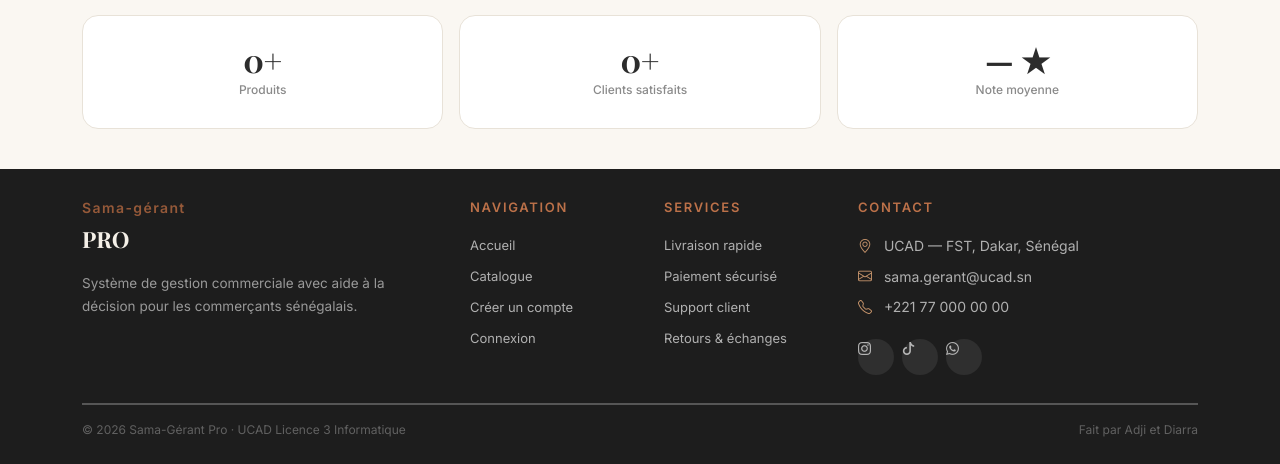
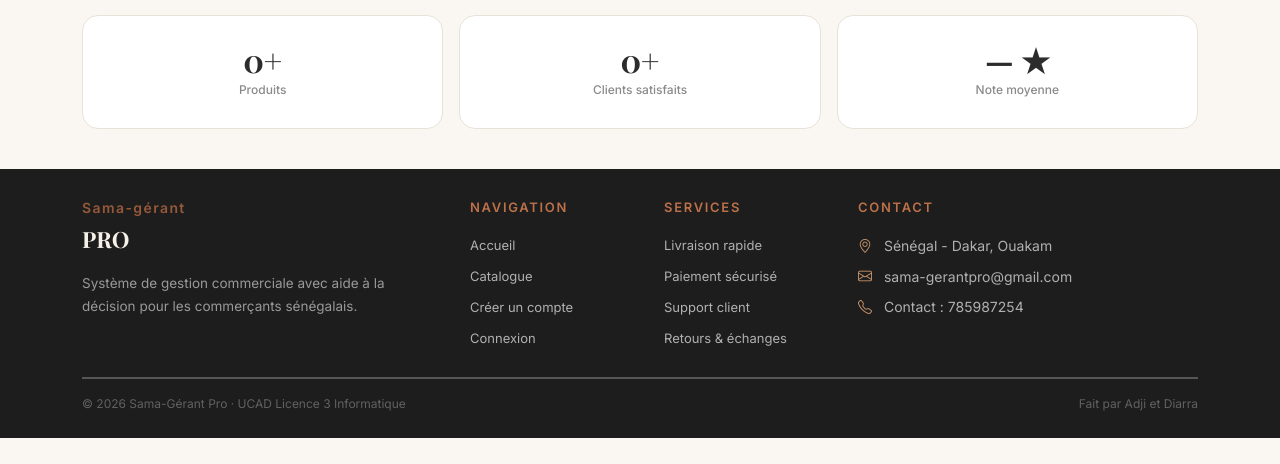
Before and after one commit to Adji1425/Sama-Gerant-Pro, a Django app: page / in a window 1280 px wide. Shown: the part 995-1459 px from the top of the page. After the commit the page ends 1433 px from the top, so only its background shows below. Run offline with Django 5.2, Linux system fonts and the light colour scheme; data that the repository does not hold is empty; some libraries are stand-ins or nearby versions; some web fonts are replaced.

Commit message:
nouveau ajout

```diff
--- a/templates/home.html
+++ b/templates/home.html
@@ -361,24 +361,22 @@
         <div style="font-size:14px;color:rgba(255,255,255,0.65);
                     margin-bottom:8px;">
           <i class="bi bi-geo-alt me-2" style="color:var(--gold);"></i>
-          UCAD — FST, Dakar, Sénégal
+          Sénégal - Dakar, Ouakam
         </div>
         <div style="font-size:14px;color:rgba(255,255,255,0.65);
                     margin-bottom:8px;">
           <i class="bi bi-envelope me-2" style="color:var(--gold);"></i>
-          sama.gerant@ucad.sn
+          sama-gerantpro@gmail.com
         </div>
+        <!-- Contacts des développeurs : remplace les noms et numéros -->
         <div style="font-size:14px;color:rgba(255,255,255,0.65);
-                    margin-bottom:20px;">
+                    margin-bottom:8px;">
           <i class="bi bi-telephone me-2" style="color:var(--gold);"></i>
-          {% if commercant_boutique %}
-            +221 {{ commercant_boutique.utilisateur.telephone }}
-          {% else %}
-            +221 77 000 00 00
-          {% endif %}
+          Contact : 785987254
         </div>
+
         <!-- Réseaux sociaux -->
-        <div class="d-flex gap-2">
+        <!-- <div class="d-flex gap-2">
           <a href="#" class="footer-social-btn">
             <i class="bi bi-instagram"></i>
           </a>
@@ -395,7 +393,7 @@
               <i class="bi bi-whatsapp"></i>
             </a>
           {% endif %}
-        </div>
+        </div> -->
       </div>
     </div>
 
```
